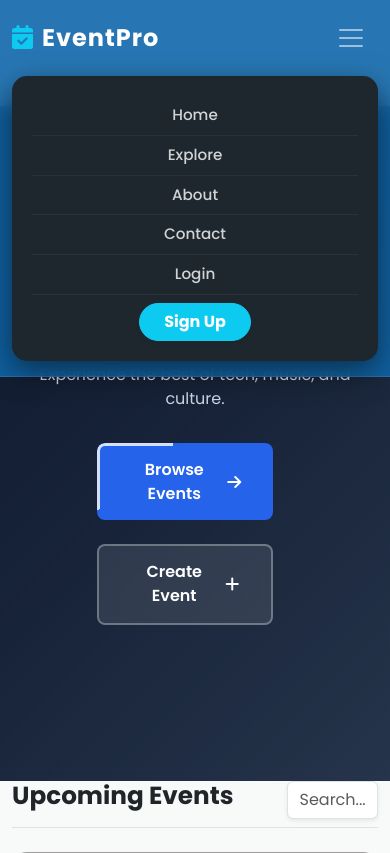
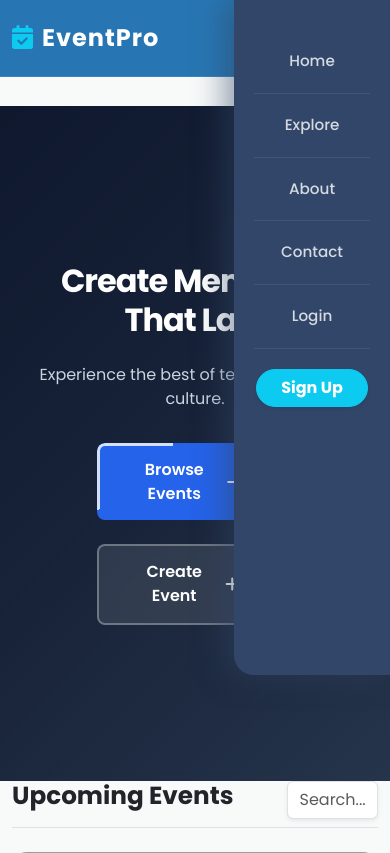
Before and after one commit to akashbhatta/Event-Management-System, a Flask app: page / in a window 390 px wide, after a click that opens the changed part. Shown: the top 853 px of the page. Run offline with Flask 3, Linux system fonts and the light colour scheme; data comes from the database, SQL or seed files in the repository; grey boxes are pictures that could not be loaded.

Commit message:
Feat: added sidebar

```diff
--- a/FrontEnd/static/CSS/style.css
+++ b/FrontEnd/static/CSS/style.css
@@ -6,12 +6,9 @@ body {
     padding-top: 80px;
 }
 
-/* --- Modern Responsive Navbar --- */
 .navbar {
     background: rgba(16, 104, 171, 0.9) !important;
-    /* Deep dark with transparency */
     backdrop-filter: blur(10px);
-    /* This creates the modern "Glass" look */
     -webkit-backdrop-filter: blur(10px);
     padding: 15px 0;
     transition: all 0.4s ease;
@@ -32,10 +29,8 @@ body {
 
 .nav-link:hover {
     color: #0dcaf0 !important;
-    /* Cyan color on hover */
 }
 
-/* Style for the Sign Up / Logout button */
 .btn-info {
     transition: transform 0.3s ease, background-color 0.3s ease;
 }
@@ -46,40 +41,41 @@ body {
 
 }
 
-/* --- Responsive Adjustments --- */
 @media (max-width: 991px) {
     .navbar-collapse {
-        background: #1e272e;
-        /* Solid background for mobile menu */
-        margin-top: 15px;
-        padding: 20px;
-        border-radius: 15px;
-        box-shadow: 0 10px 30px rgba(0, 0, 0, 0.5);
+        position: fixed;
+        top: 0;
+        right: 0;
+
+        width: 40%;
+        height: 80vh;
+
+        background-color: rgb(49, 70, 105);
+        padding: 30px 20px;
+
+        transform: translateX(100%);
+        transition: transform 0.4s ease-in-out;
+
+        box-shadow: -10px 0 30px rgba(50, 70, 100, 0.5);
+        border-radius: 0 0 0 20px;
+        z-index: 1050;
+    }
+
+    .navbar-collapse.show {
+        transform: translateX(0);
     }
 
     .nav-item {
         width: 100%;
         text-align: center;
-        border-bottom: 1px solid rgba(255, 255, 255, 0.05);
+        padding: 12px 0;
+        border-bottom: 1px solid rgba(255, 255, 255, 0.08);
     }
 
     .nav-item:last-child {
         border-bottom: none;
     }
 }
-
-/* .hero-section {
-    background: linear-gradient(180deg, #4a52de, navy);
-    color: white;
-    padding: 100px 0;
-    border-radius: 0 0 50px 50px;
-    margin-bottom: 50px;
-    box-shadow: 0 10px 30px rgba(78, 84, 200, 0.3);
-} */
-
-/* ==================== PROFESSIONAL HERO SECTION ==================== */
-
-/* ==================== PROFESSIONAL HERO SECTION ==================== */
 
 .hero-section {
     height: 70vh;
@@ -151,8 +147,6 @@ body {
     animation: slideUp 0.8s ease 0.4s backwards;
 }
 
-/* ==================== ANIMATED BORDER BUTTON ==================== */
-
 .btn-primary-hero {
     position: relative;
     padding: 1rem 2.5rem;
@@ -192,7 +186,6 @@ body {
     transform: translateX(5px);
 }
 
-/* Animated Border Effect */
 .border-arrow-container {
     --border-width: 3px;
     --arrow-color: rgba(255, 255, 255, 0.8);
@@ -234,8 +227,6 @@ body {
     inherits: false;
 }
 
-/* ==================== SECONDARY BUTTON ==================== */
-
 .btn-secondary-hero {
     position: relative;
     padding: 1rem 2.5rem;
@@ -268,8 +259,6 @@ body {
     transform: rotate(90deg);
 }
 
-/* ==================== ANIMATIONS ==================== */
-
 @keyframes slideUp {
     from {
         opacity: 0;
@@ -280,9 +269,6 @@ body {
         transform: translateY(0);
     }
 }
-
-/* ==================== RESPONSIVE ==================== */
-
 @media (max-width: 768px) {
     .hero-section {
         height: 80vh;
```
Also changed, not shown: FrontEnd/templates/index.html (+2 -5 lines).
